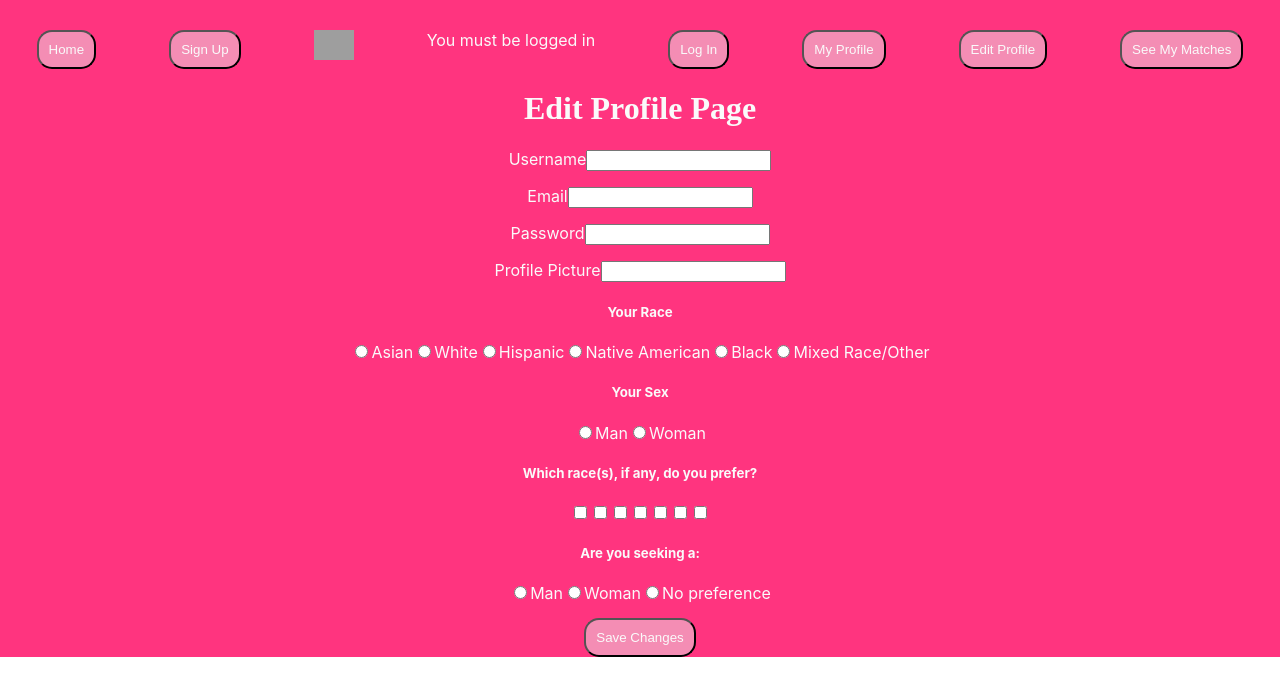
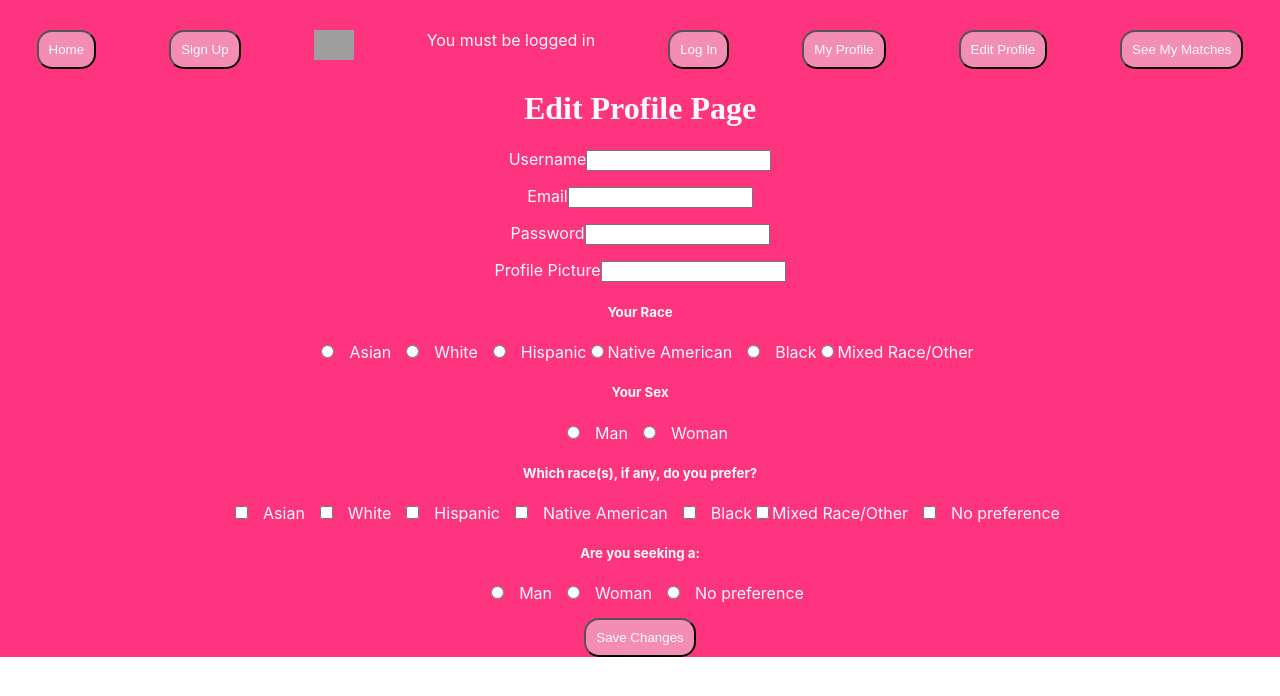
Before and after one commit to ACatWalks/myperfectdate, a React (Create React App) app: page /edit in a window 1280 px wide. Shown: the top 696 px of the page. Built offline with nearby package versions, Linux system fonts and the light colour scheme; grey boxes are pictures that could not be loaded.

Commit message:
Final touches on carousel, edit page improved, now displays labels for preferred race

```diff
--- a/src/App.css
+++ b/src/App.css
@@ -141,3 +141,8 @@ h1{
 .active{
   background-color: #fa2020;
 }
+
+#asian, #white, #hispanic, #native_american, #black, #no_race_preference, #man, #woman, #no_sex_preference{
+  margin-left: 15px;
+  margin-right: 15px;
+}
--- a/src/Carousel.js
+++ b/src/Carousel.js
@@ -5,11 +5,11 @@ const Carousel = ({ images }) => {
     const [currentIndex, setCurrentIndex] = useState(1)
 
     const handleNext = () => {
-        setCurrentIndex((prevIndex) => prevIndex + 2 === images.length ? 1 : prevIndex + 1)
+        setCurrentIndex((prevIndex) => prevIndex + 1 === images.length ? 1 : prevIndex + 1)
     }
 
     const handlePrevious = () => {
-        setCurrentIndex((prevIndex) => prevIndex - 2 < 0 ? images.length - 2 : prevIndex - 2)
+        setCurrentIndex((prevIndex) => prevIndex - 1 < 0 ? images.length - 1 : prevIndex - 1)
     }
 
     const handleDotClick = (index) => {
--- a/src/Edit.js
+++ b/src/Edit.js
@@ -19,6 +19,18 @@ function Edit() {
         id: sessionStorage.getItem('id')
     })
 
+    const [preferredRace, setPreferredRace] = useState(
+        new Array(7).fill(false)
+    )
+
+    const handleChange = (position) => {
+        const updatedPreferredRace = preferredRace.map((item, index) =>
+            index === position ? !item : item
+        )
+
+        setPreferredRace(updatedPreferredRace)
+    }
+
     async function handleSubmit(e){
         e.preventDefault()
         await fetch(`https://my-perfect-date.herokuapp.com/users/${user.email}`, {
@@ -34,7 +46,7 @@ function Edit() {
         sessionStorage.setItem('profilepic', user.profilepic)
         sessionStorage.setItem('user_race', user.userRace)
         sessionStorage.setItem('user_sex', user.userSex)
-        sessionStorage.setItem('preferred_race', user.preferredRace)
+        sessionStorage.setItem('preferred_race', preferredRace)
         sessionStorage.setItem('preferred_sex', user.preferredSex)
         sessionStorage.setItem('id', user.id)
         navigate(`/${userId}`)
@@ -85,13 +97,20 @@ function Edit() {
                 </div>
                 <div className='form-div'>
                     <h5>Which race(s), if any, do you prefer?</h5>
-                    <input type='checkbox' id='asian' name='preferred_race' value='Asian' onClick={e => user.preferredRace.push('Asian')} />
-                    <input type='checkbox' id='white' name='preferred_race' value='White' onClick={e => user.preferredRace.push('White')} />
-                    <input type='checkbox' id='hispanic' name='preferred_race' value='Hispanic' onClick={e => user.preferredRace.push('Hispanic')} />
-                    <input type='checkbox' id='native american' name='preferred_race' value='Native American' onClick={e => user.preferredRace.push('Native American')} />
-                    <input type='checkbox' id='black' name='preferred_race' value='Black' onClick={e => user.preferredRace.push('Black')} />
-                    <input type='checkbox' id='mixed race/other' name='preferred_race' onClick={e => user.preferredRace.push('Mixed Race/Other')} />
-                    <input type='checkbox' id='no preference' name='preferred_race' value='No preference' onClick={e => user.preferredRace.push('No preference')} />
+                    <input type='checkbox' id='asian' name='preferred_race' value='Asian' checked={preferredRace[0]} onChange={() => handleChange(0)} />
+                    <label htmlFor='Asian'>Asian</label>
+                    <input type='checkbox' id='white' name='preferred_race' value='White' checked={preferredRace[1]} onChange={() => handleChange(1)} />
+                    <label htmlFor='White'>White</label>
+                    <input type='checkbox' id='hispanic' name='preferred_race' value='Hispanic' checked={preferredRace[2]} onChange={() => handleChange(2)} />
+                    <label htmlFor='Hispanic'>Hispanic</label>
+                    <input type='checkbox' id='native_american' name='preferred_race' value='Native American' checked={preferredRace[3]} onChange={() => handleChange(3)} />
+                    <label htmlFor='Native American'>Native American</label>
+                    <input type='checkbox' id='black' name='preferred_race' value='Black' checked={preferredRace[4]} onChange={() => handleChange(4)} />
+                    <label htmlFor='Black'>Black</label>
+                    <input type='checkbox' id='mixed_race/other' name='preferred_race' value='Mixed Race/Other' checked={preferredRace[5]} onChange={() => handleChange(5)} />
+                    <label htmlFor='Mixed Race/Other'>Mixed Race/Other</label>
+                    <input type='checkbox' id='no_race_preference' name='preferred_race' value='No preference' checked={preferredRace[6]} onChange={() => handleChange(6)} />
+                    <label htmlFor='No preference'>No preference</label>
                 </div>
                 <div className='form-div'>
                     <h5>Are you seeking a:</h5>
@@ -99,7 +118,7 @@ function Edit() {
                     <label htmlFor='man'>Man</label>
                     <input type='radio' id='woman' name='preferred_sex' value='Woman' onClick={e => setUser({...user, preferredSex: 'Woman'})} />
                     <label htmlFor='woman'>Woman</label>
-                    <input type='radio' id='no preference' name='preferred_sex' value='No preference' onClick={e => setUser({...user, preferredSex: 'No preference'})} />
+                    <input type='radio' id='no_sex_preference' name='preferred_sex' value='No preference' onClick={e => setUser({...user, preferredSex: 'No preference'})} />
                     <label htmlFor='no preference'>No preference</label>
                 </div>
                 <div className='form-div'>
```
